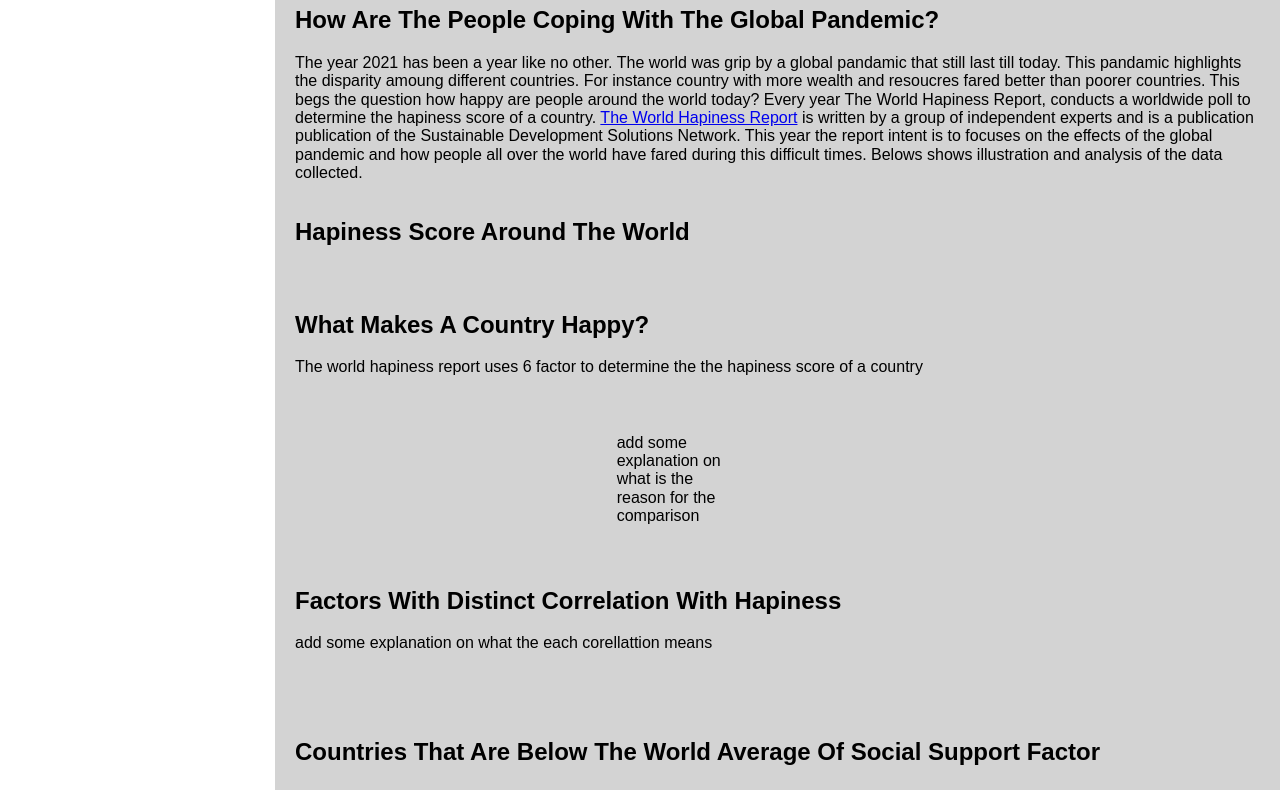
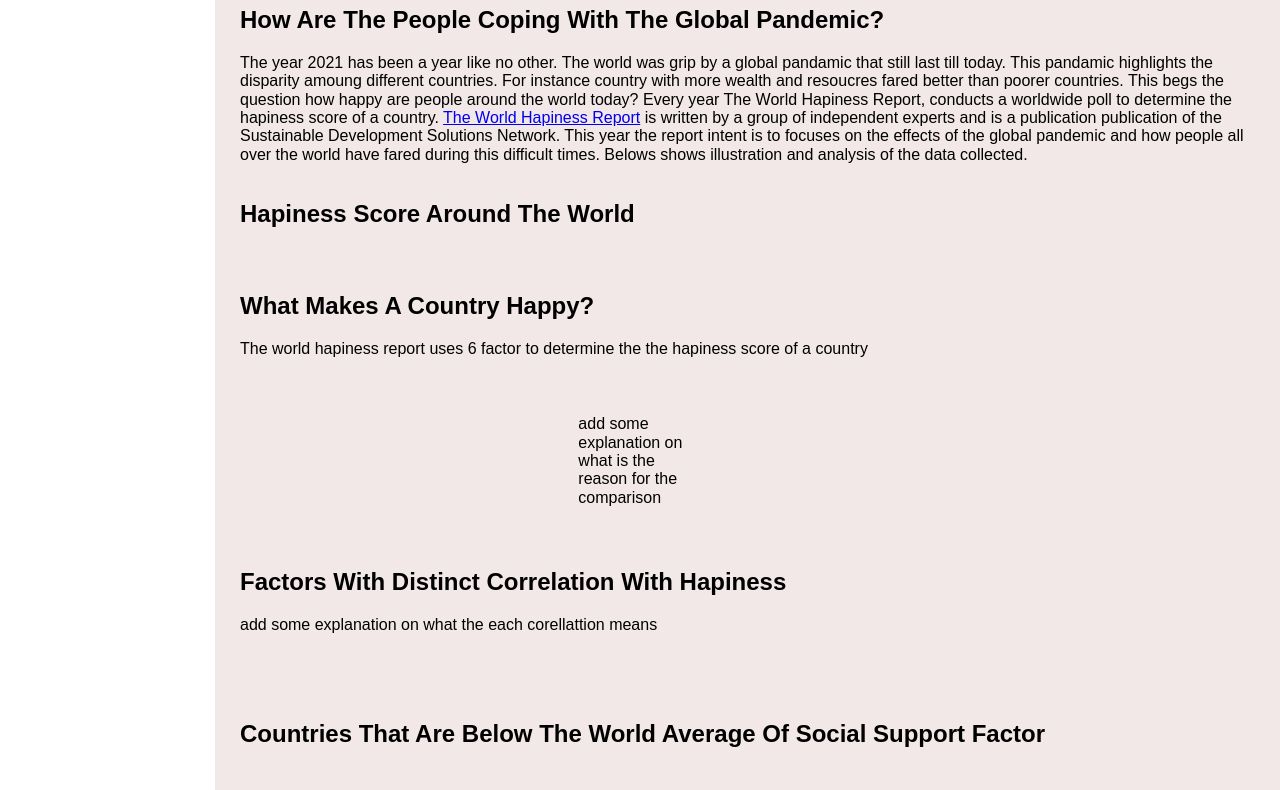
Before and after one commit to sookmun/FIT3179_Assignment2, a plain HTML site: page index.html in a window 1280 px wide. Shown: the part 52-842 px from the top of the page. Drawn offline with nearby package versions, Linux system fonts and the light colour scheme; a script that the page names is missing.

Commit message:
fixing sidebar

```diff
--- a/css/teststyle.css
+++ b/css/teststyle.css
@@ -3,11 +3,11 @@ h1{
   font-weight: 900;
 }
  body{
-   background-color: lightgray;
+   background-color: rgb(243, 232, 232)
  }
  .page{
    width: 2300px;
-   background-color: white;
+   background-color: rgb(233, 193, 193);
    margin: auto;
    padding: 50px;
    padding-top: 35px;
@@ -34,3 +34,25 @@ h1{
 .small-font{
     font-size: 14px;
 }
+body {
+  font-family: Arial, Helvetica, sans-serif;
+}
+/* Style the side navigation */
+.sidenav {
+height: 3500px;;
+width: 215px;
+position: absolute;
+z-index: 1;
+top: 0;
+left: 0;
+background-color: rgb(255, 255, 255);
+overflow-x: hidden;
+overflow-y: hidden;
+}
+
+/* Style the content */
+.content {
+margin-left: 215px;
+padding-left: 25px;
+padding-right: 25px;
+}
--- a/index.html
+++ b/index.html
@@ -17,37 +17,6 @@
 
   <!-- CSS file -->
   <link rel="stylesheet" type="text/css" href="css/teststyle.css" media="all">
-  <style>
-    * {
-      box-sizing: border-box;
-    }
-
-    body {
-      font-family: Arial, Helvetica, sans-serif;
-    }
-    /* Style the side navigation */
-  .sidenav {
-    height: 3500px;;
-    width: 275px;
-    position: absolute;
-    z-index: 1;
-    top: 0;
-    left: 0;
-    background-color: rgb(255, 255, 255);
-    overflow-x: hidden;
-    overflow-y: hidden;
-  }
-  .vis-container{
-      width: 100%;
-    }
-
-  /* Style the content */
-  .content {
-    margin-left: 275px;
-    padding-left: 20px;
-    padding-right: 20px;
-  }
-      </style>
 </head>
 
 <body>
@@ -59,23 +28,7 @@ id="vis9" class="sidenav">
 </div>
 
 
-
-
-
-
 <div class="content">
-<!-- <div> class = "h1"
-  <h1>WORLD HAPINESS REPORT 2021</h1>
-</div>
-
-  <div  id="vis1"  class="vis-container"></div>
-  <div  id="vis2"  class="vis-container"></div>
-  <div  id="vis3"  class="vis-container"></div>
-  <div  id="vis4"  class="vis-container"></div>
-  <div  id="vis5"  class="vis-container"></div>
-  <div  id="vis6"  class="vis-container"></div>
-  <div  id="vis7"  class="vis-container"></div>
-  <div  id="vis8"  class="vis-container"></div> -->
   <h1>WORLD HAPINESS REPORT 2021</h1>
    <h2>How Are The People Coping With The Global Pandemic? </h2>
    <p>The year 2021 has been a year like no other. The world was grip by a global pandamic that still last till today. This pandamic highlights the disparity amoung
```
Also changed, not shown: js/ranking.vg.json (+7 -2 lines).
